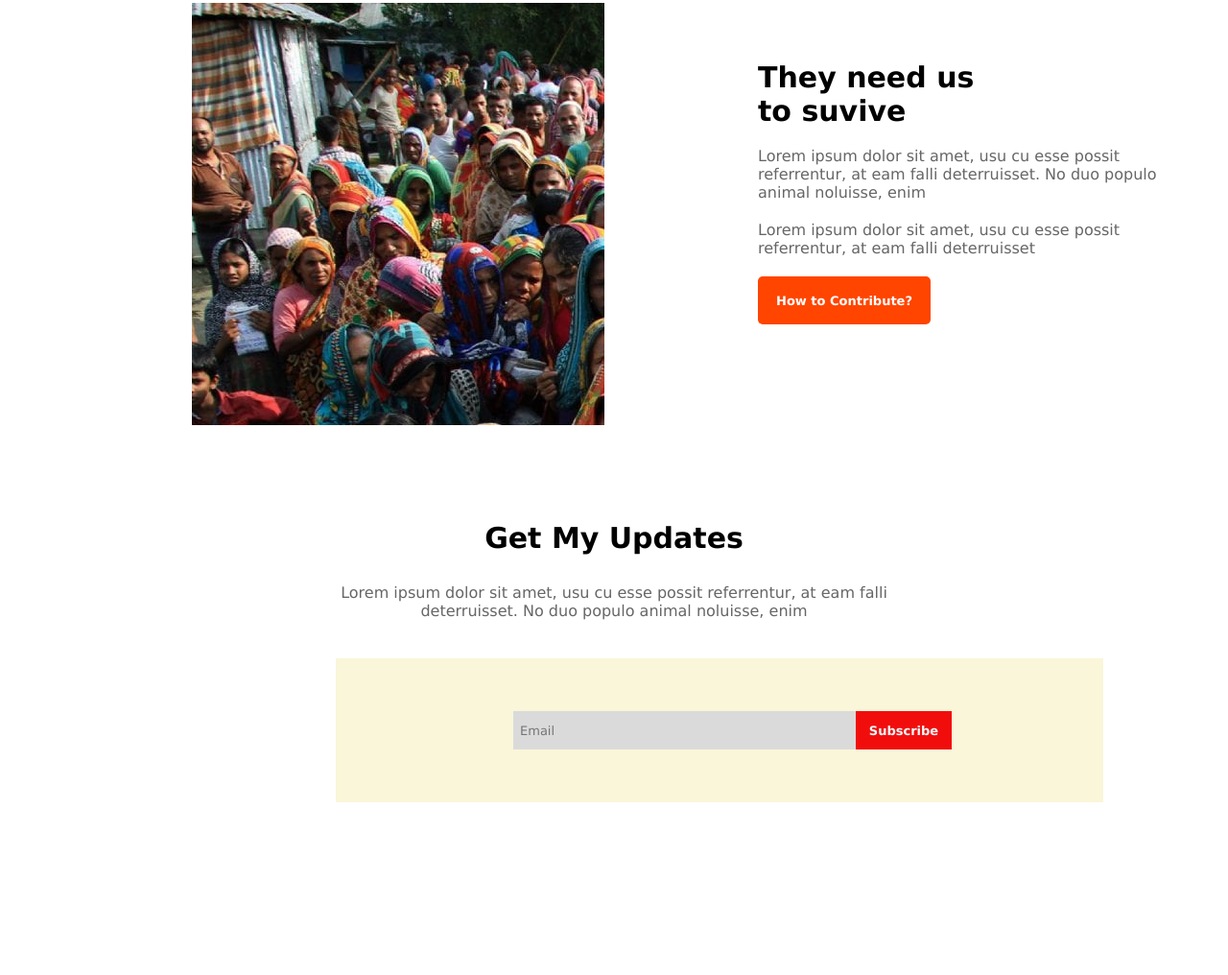
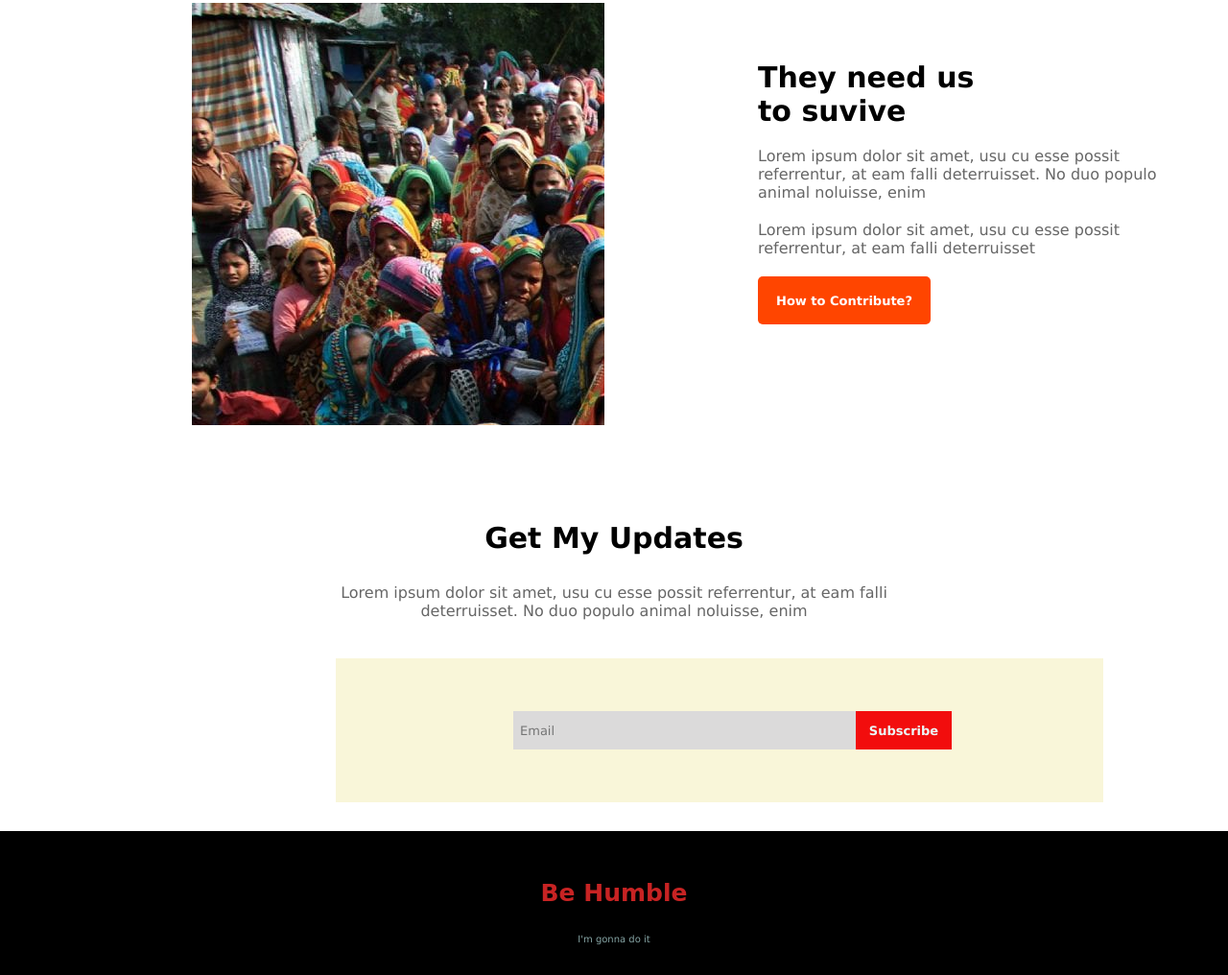
Before and after one commit to epfatjahan/practice-portfolio, a plain HTML site: page index.html in a window 1280 px wide. Shown: the part 2356-3372 px from the top of the page at 96% size. Before the commit the page ends 3222 px from the top, so only its background shows below. Drawn offline with Linux system fonts and the light colour scheme.

Commit message:
added footer

```diff
--- a/index.html
+++ b/index.html
@@ -112,20 +112,12 @@
                                     <button class="btn-search">Subscribe</button>
                                 </form>
                             </div>
-
-
-
-
-
-
-
-
-                            </section>
-
-
-
-
+                        </section>
               </main>
+              <footer class="footer">
+                <h3>Be Humble</h3>
+                <p class="foot-p">I'm gonna do it</p>
+              </footer>
 
 
 
--- a/style.css
+++ b/style.css
@@ -306,6 +306,24 @@ input[type="text"]{
     color: #666666;
     background-color: #dbdada;
 }
+.footer{
+    background-color: black;
+    height: 150px;
+}
+footer>h3{
+    color: rgb(199, 35, 35);
+    text-align: center;
+    padding-top: 50px;
+    font-family: cursive;
+    font-size: 25px;
+}
+.foot-p{
+    font-size: 10px;
+    color: #87a6a6;
+    text-align: center;
+    padding-top: 28px;
+
+}
 
 
 
```
